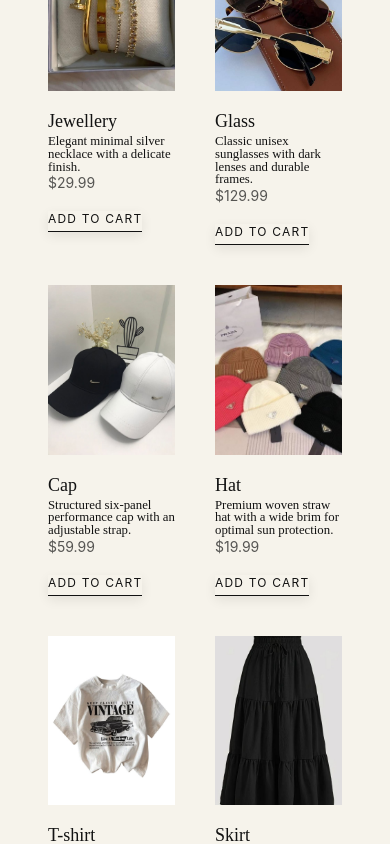
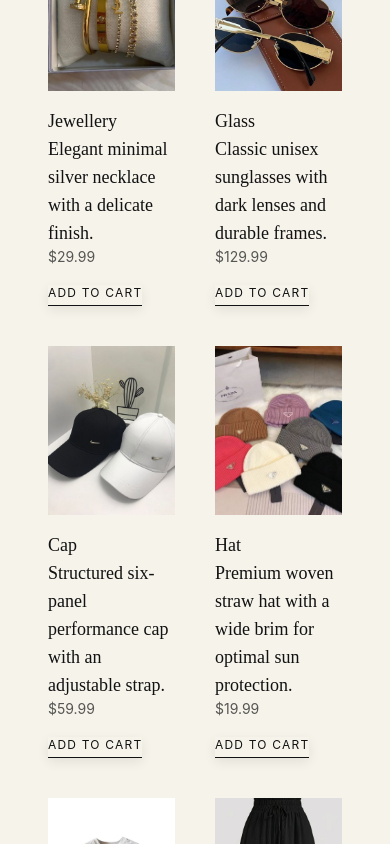
Before and after one commit to sara-ali7/E-commerce, a React (Vite) app: page / in a window 390 px wide. Shown: the part 1080-1924 px from the top of the page. Built offline with nearby package versions, Linux system fonts and the light colour scheme.

Commit message:
Style accessories descriptions consistently

```diff
--- a/src/index.css
+++ b/src/index.css
@@ -186,9 +186,19 @@ a.bg-ink:active {
   animation: searchFadeIn 0.4s cubic-bezier(0.16, 1, 0.3, 1) both;
 }
 
+.description-text {
+  font-family: var(--font-sans);
+  font-size: 0.82rem;
+  line-height: 1.4;
+  color: rgba(18, 18, 18, 0.72);
+  font-weight: 400;
+  letter-spacing: 0.01em;
+  margin-bottom: 0.3rem;
+}
+
 @media (max-width: 767px) {
-  .group h4 {
-    font-size: 0.8rem;
-    line-height: 1;
+  .description-text {
+    font-size: 0.78rem;
+    line-height: 1.25;
   }
 }
```
